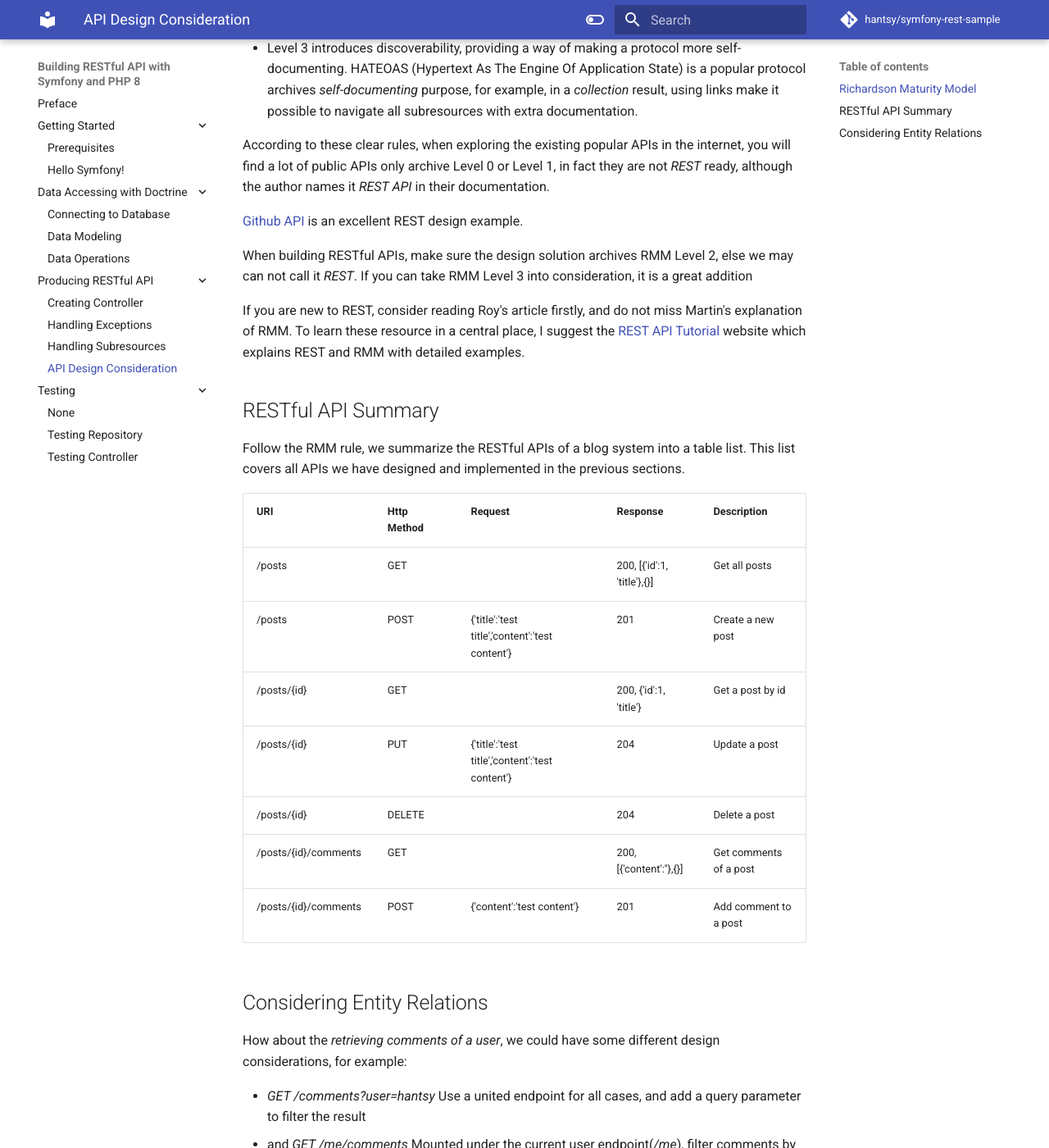
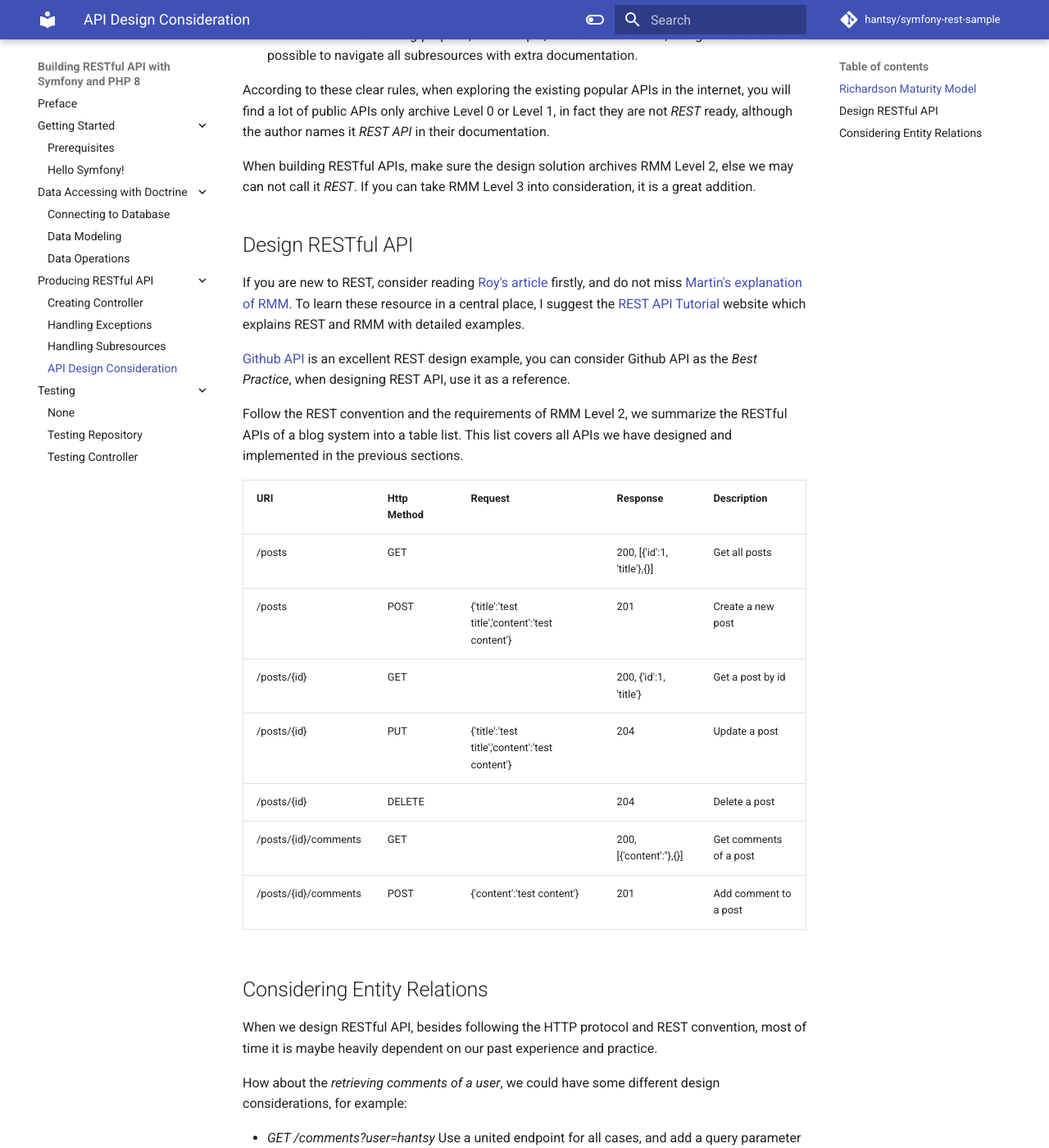
Before and after one commit to ZigZag48/symfony-sample-api, an MkDocs documentation site: the page built from docs/api/design.md, in a window 1280 px wide and 1400 px high, scrolled down 767 px. Shown: the whole window at 82% size. Built offline with MkDocs 1.6.1 and Material for MkDocs 9.7.7, drawn with Linux system fonts in a browser that asks for light colours; comment, search, counter and statistics services are not loaded; some of the changed text lies outside the part shown.

Commit message:
docs: docs/api/design.md

```diff
--- a/docs/api/design.md
+++ b/docs/api/design.md
@@ -15,15 +13,15 @@ Richardson Maturity Model defines a series of  **Levels** used to evaluate the q
 
 According to these clear rules, when exploring the existing popular APIs in the internet, you will find a lot of public APIs only archive Level 0 or Level 1, in fact they are not *REST* ready,  although the author names  it *REST API* in their documentation.
 
-[Github API](https://docs.github.com/en/rest) is an excellent REST design example.
+When building RESTful APIs, make sure the design solution archives RMM Level 2, else we may can not call it  *REST*.  If you can take RMM Level 3 into consideration, it is a great addition.
 
-When building RESTful APIs, make sure the design solution archives RMM Level 2, else we may can not call it  *REST*.  If you can take RMM Level 3 into consideration, it is a great addition
+## Design RESTful API
 
-If you are new to REST, consider reading Roy's article firstly, and do not miss Martin's explanation of RMM.  To learn these resource in a central place, I suggest the [REST API Tutorial ](https://restfulapi.net/) website which explains REST and RMM with detailed examples.
+If you are new to REST, consider reading [Roy's article](https://www.ics.uci.edu/~fielding/pubs/dissertation/rest_arch_style.htm) firstly, and do not miss [Martin's explanation of RMM](https://martinfowler.com/articles/richardsonMaturityModel.html).  To learn these resource in a central place, I suggest the [REST API Tutorial ](https://restfulapi.net/) website which explains REST and RMM with detailed examples.
 
-## RESTful API Summary
+[Github API](https://docs.github.com/en/rest) is an excellent REST design example, you can consider Github API as the *Best Practice*,  when designing REST API, use it as a reference.
 
-Follow the RMM rule, we summarize the RESTful APIs of a blog system into a table list. This list covers all APIs we have designed and implemented in the previous sections.
+Follow the REST convention and the requirements of RMM Level 2, we summarize the RESTful APIs of a blog system into a table list. This list covers all APIs we have designed and implemented in the previous sections.
 
 | URI      | Http Method | Request                                         | Response                    | Description       |
 | ----------- | ----------- | ----------------------------------------------- | --------------------------- | ----------------- |
@@ -37,6 +35,8 @@ Follow the RMM rule, we summarize the RESTful APIs of a blog system into a table
 
 ## Considering Entity Relations
 
+When we design RESTful API, besides following the HTTP protocol and REST convention, most of time it is maybe heavily dependent on our past experience and practice.
+
 How about the *retrieving comments of a user*, we could have some different design considerations,  for example:
 
 * *GET /comments?user=hantsy*  Use a united endpoint for all cases,  and add a query parameter to filter the result
@@ -44,6 +44,6 @@ How about the *retrieving comments of a user*, we could have some different desi
 
 Which is better? I prefer the later.
 
-Sometimes it is difficult to make a decision this one is good and the other are bad, but when designing RESTful APIs, beside adopting the HTTP methods,  URI path itself is meaningful, it could indicate the root/leaves，whole/parts or parent/children relations.
+Sometimes it is difficult to make a decision this one is good and the other are bad.  Besides identifying the resources, URI path itself is meaningful, it could indicate the root/leaves, whole/parts or parent/children relations.
 
 So in my mind, when considering the scenario *retrieving comments of a Post*,  *GET /posts/{id}/comments* is better than *GET /comments?post=id*.
```
Also changed, not shown: other parts of docs/api/design.md (+0 -2 lines).
